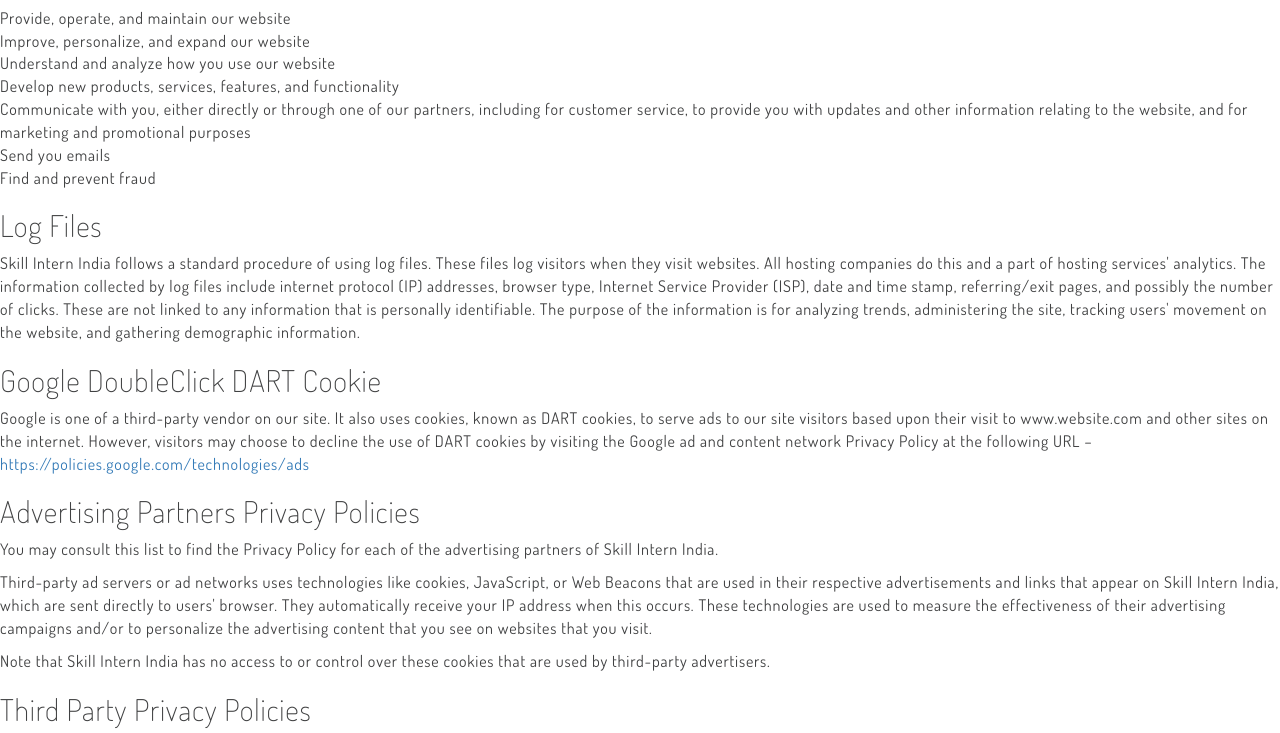
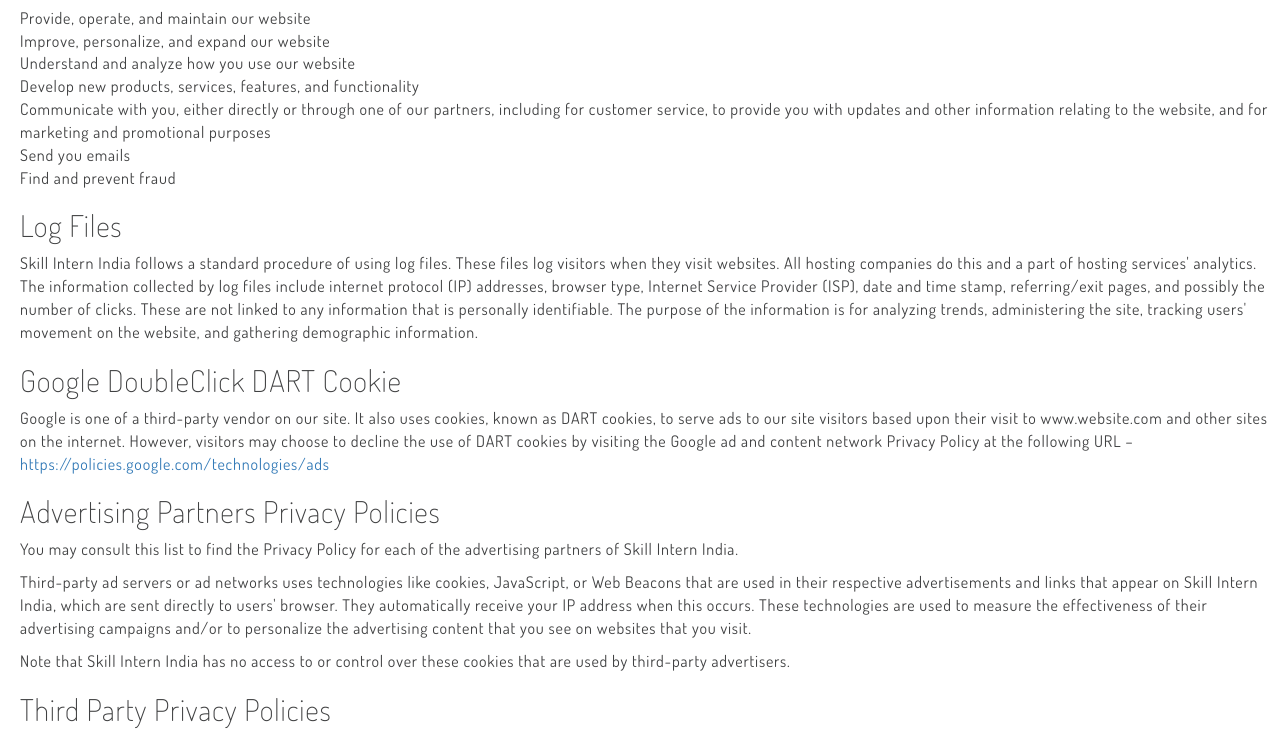
Before and after one commit to harvardstark/Helloworld, a plain HTML site: page pandp.html in a window 1280 px wide. Shown: the part 628-1361 px from the top of the page. Drawn offline with Linux system fonts and the light colour scheme; some packages are replaced by stand-ins of ours.

Commit message:
Update pandp.html

```diff
--- a/pandp.html
+++ b/pandp.html
@@ -52,6 +52,7 @@
             <li class="nav-item"><a href="/contactus.html">Contact us</a></li>
           </ul>
       </nav>
+              <div style="margin-left:20px">
         <h1>Privacy Policy for Skill Intern India</h1>
 
 <p>At Skill Intern India, accessible from https://skillinternindia.live/, one of our main priorities is the privacy of our visitors. This Privacy Policy document contains types of information that is collected and recorded by Skill Intern India and how we use it.</p>
@@ -143,6 +144,8 @@
 
 <p>If you have any questions or suggestions about our Privacy Policy, do not hesitate to contact us.</p>
 
+                  </div>
+
 
 
         <!--[if lt IE 7]>
```
